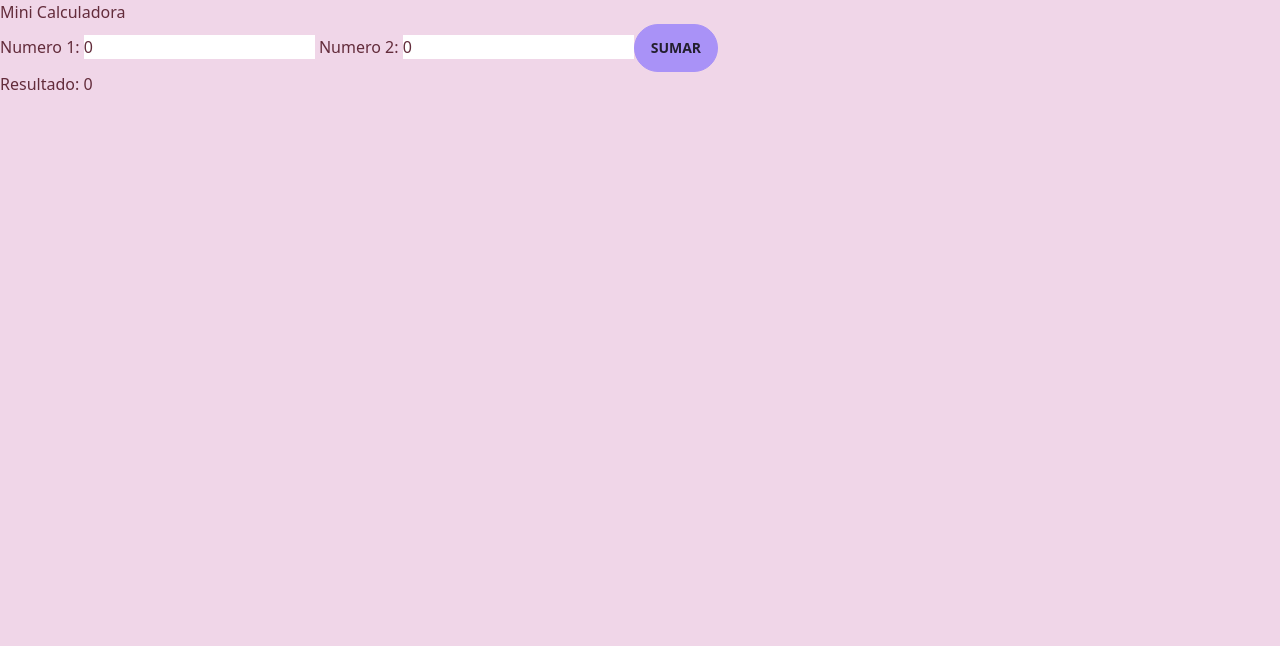
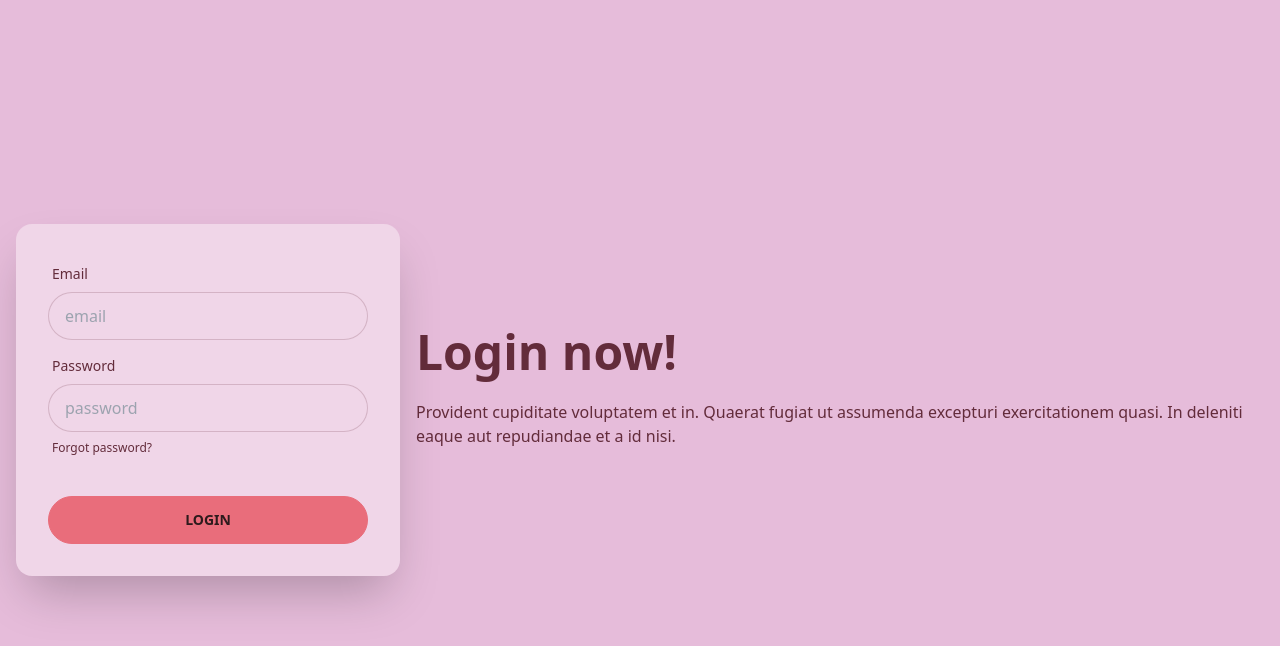
Before and after one commit to HpLiz/proyectoExamen, an Angular app: page / in a window 1280 px wide. Shown: the top 646 px of the page. Built offline with nearby package versions, Linux system fonts and the light colour scheme.

Commit message:
login de daisy

```diff
--- a/src/app/app.component.html
+++ b/src/app/app.component.html
@@ -1,8 +1,32 @@
-<h1>{{title}}</h1>
-
-<form>
-  Numero 1: <input type="text" [(ngModel)]="num1" name="num1">
-  Numero 2: <input type="text" [(ngModel)]="num2" name="num2">
-  <input class="btn btn-secondary" type="submit" value="Sumar" (click)="sumar()" />
-</form>
-Resultado: {{resultado}}
+<div class="hero min-h-screen bg-base-200">
+  <div class="hero-content flex-col lg:flex-row-reverse">
+    <div class="text-center lg:text-left">
+      <h1 class="text-5xl font-bold">Login now!</h1>
+      <p class="py-6">Provident cupiditate voluptatem et in. Quaerat fugiat ut
+        assumenda excepturi exercitationem quasi. In deleniti eaque aut
+        repudiandae et a id nisi.</p>
+    </div>
+    <div class="card flex-shrink-0 w-full max-w-sm shadow-2xl bg-base-100">
+      <div class="card-body">
+        <div class="form-control">
+          <label class="label">
+            <span class="label-text">Email</span>
+          </label>
+          <input type="text" placeholder="email" class="input input-bordered" />
+        </div>
+        <div class="form-control">
+          <label class="label">
+            <span class="label-text">Password</span>
+          </label>
+          <input type="text" placeholder="password" class="input input-bordered" />
+          <label class="label">
+            <a href="#" class="label-text-alt link link-hover">Forgot password?</a>
+          </label>
+        </div>
+        <div class="form-control mt-6">
+          <button class="btn btn-primary">Login</button>
+        </div>
+      </div>
+    </div>
+  </div>
+</div>
```
